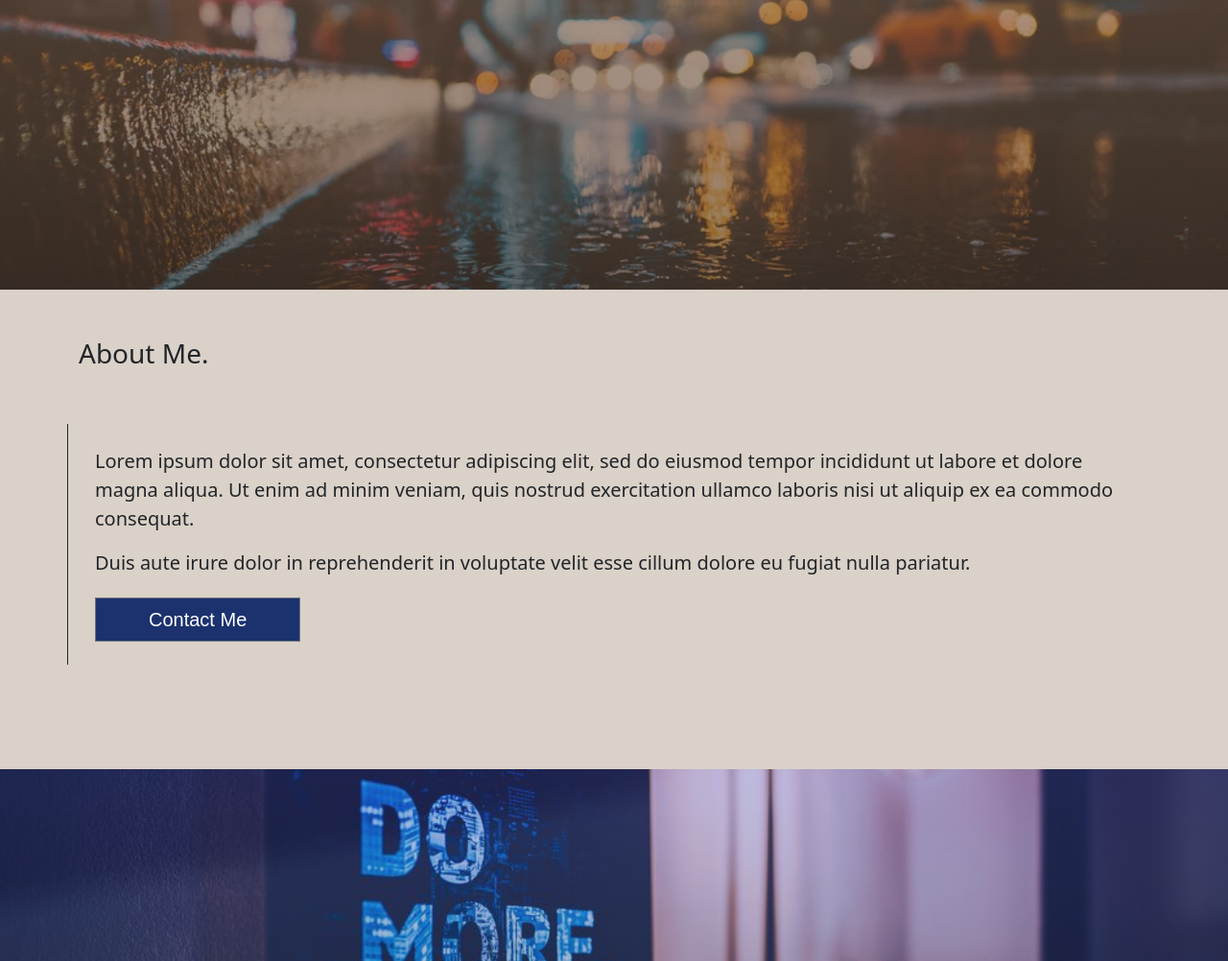
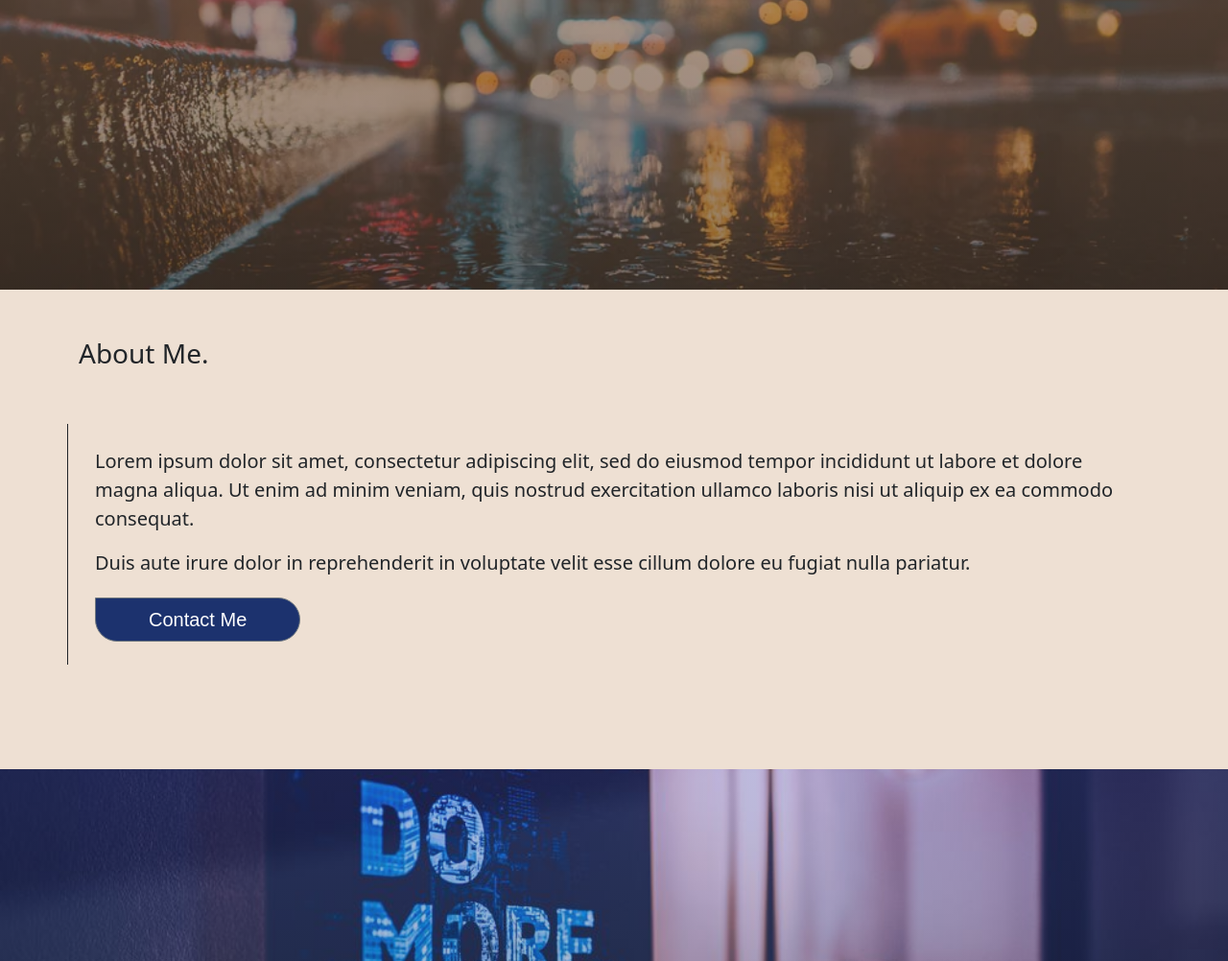
Before and after one commit to HussAA/portfolioWebsite, a Gatsby site: page / in a window 1280 px wide. Shown: the part 189-1191 px from the top of the page at 96% size. Built offline with nearby package versions, Linux system fonts and the light colour scheme; Gatsby itself is replaced by a stand-in of ours.

Commit message:
aboutme href fixed

```diff
--- a/src/components/Sidebar/index.js
+++ b/src/components/Sidebar/index.js
@@ -10,7 +10,7 @@ const Sidebar = () => {
           </a>
         </div>
         <div>
-          <a href="/About/" className="item link mb-5">
+          <a href="#About" className="item link mb-5">
             <i className="bi bi-person-fill">
               <br />
               <span>About Me</span>
--- a/src/pages/index.js
+++ b/src/pages/index.js
@@ -21,7 +21,7 @@ const Index = () => {
       </header>
 
       <main>
-        <section className="about-fill"
+        <section id="About" className="about-fill"
           style={{
             paddingTop: "50px",
             minHeight: 500,
@@ -30,7 +30,7 @@ const Index = () => {
             paddingBottom: "50px"
           }}
         >
-          <div id="About">
+          <div>
             <AboutMe />
           </div>
         </section>
--- a/src/styles/AboutMe.css
+++ b/src/styles/AboutMe.css
@@ -1,9 +1,9 @@
 .about-fill {
-    background-color:rgb(218, 209, 200);
+    background-color:rgb(238, 224, 211);
 }
 .about-button{
     background-color: rgb(28, 50, 110);
-    border-radius: 0px 0px 0px 0px;
+    border-radius: 0px 25px 25px 25px;
     padding: 7px 55px 7px 55px;
     font-family:sans-serif;
     font-size: 20px;
```
